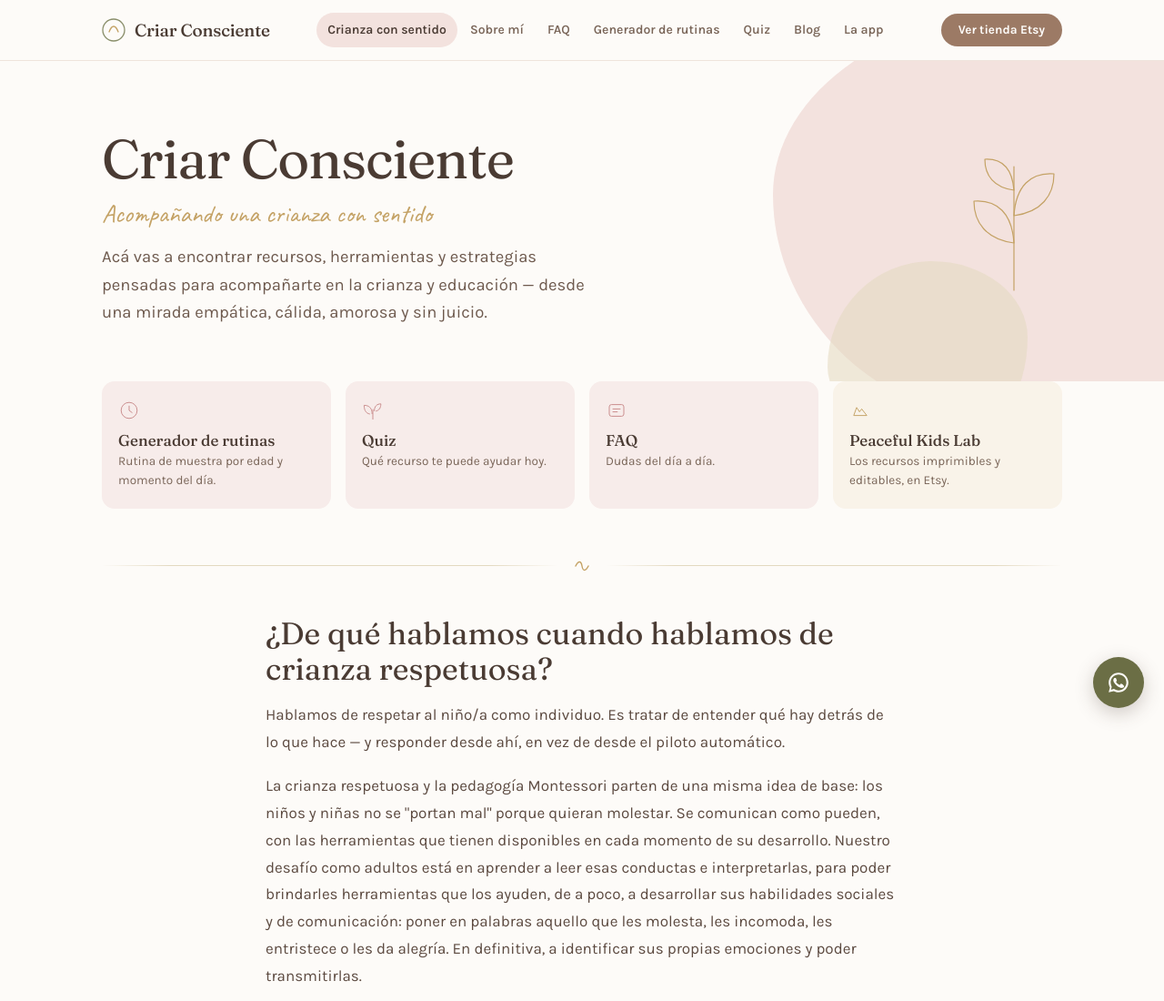
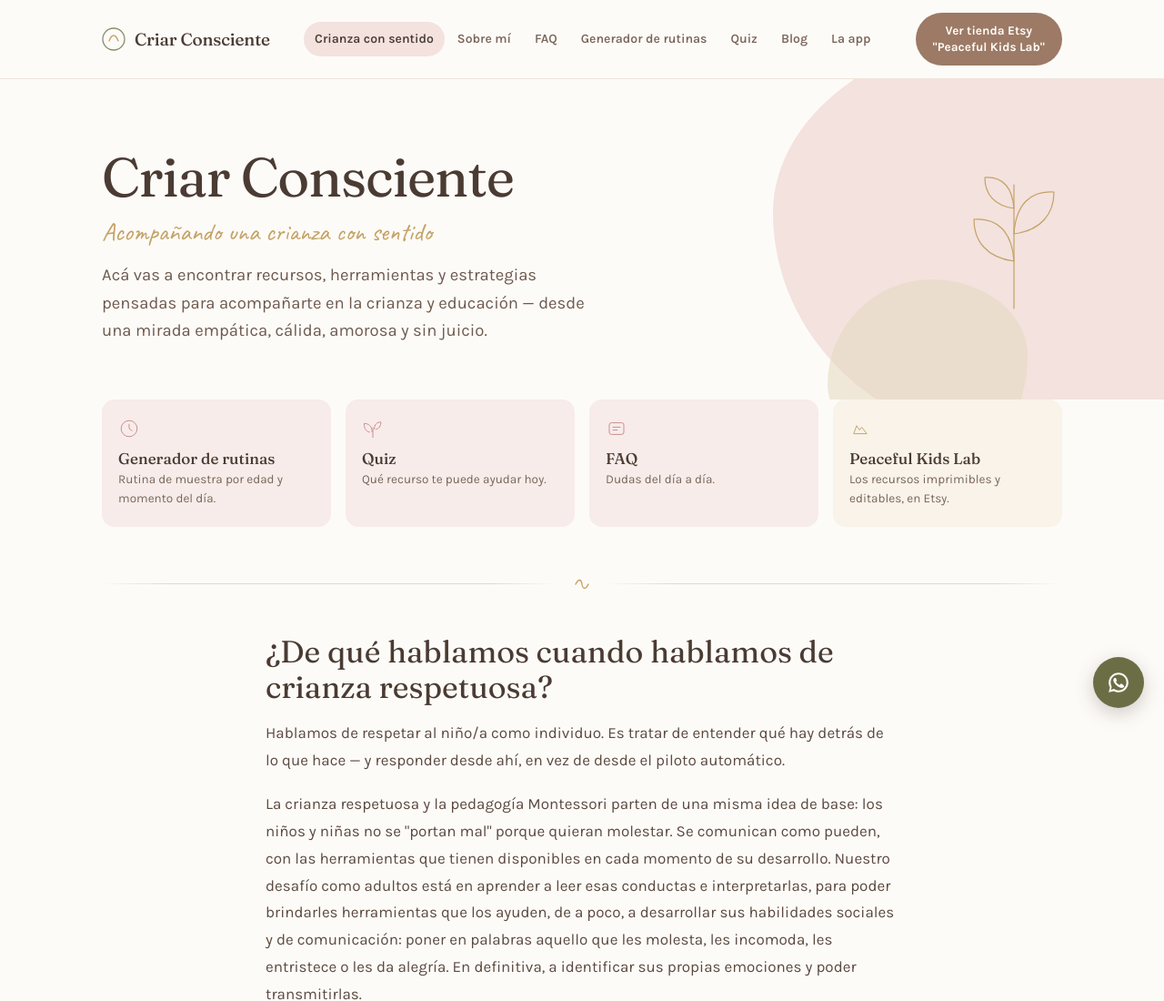
Before and after one commit to natilevy05-oss/criar-consciente, a website: page public/index.html in a window 1280 px wide. Shown: the top 1100 px of the page at 91% size. Drawn offline with Linux system fonts and the light colour scheme.

Commit message:
Agrega "Peaceful Kids Lab" al botón de Etsy de la barra de navegación
Coincide con el handoff de diseño, que muestra el botón en dos líneas:
"Ver tienda Etsy" / "Peaceful Kids Lab". Se aplica en las 7 páginas
(barra desktop y panel mobile comparten el mismo botón).

Co-Authored-By: Claude Sonnet 5 <noreply@anthropic.com>

```diff
--- a/public/css/style.css
+++ b/public/css/style.css
@@ -271,6 +271,8 @@ summary:focus-visible{
 .btn-text:hover{ color: var(--ink); }
 
 .btn-sm{ padding: 10px 18px; font-size: 13.5px; }
+
+.nav-etsy-btn{ line-height: 1.35; text-align: center; }
 
 /* ---------- Hero (home) ---------- */
 .hero{
--- a/public/index.html
+++ b/public/index.html
@@ -31,7 +31,7 @@
       <li><a href="/app.html">La app</a></li>
     </ul>
     <div class="nav-cta">
-      <a class="btn btn-brand btn-sm" href="https://www.etsy.com/shop/PeacefulKidsLab" target="_blank" rel="noopener">Ver tienda Etsy</a>
+      <a class="btn btn-brand btn-sm nav-etsy-btn" href="https://www.etsy.com/shop/PeacefulKidsLab" target="_blank" rel="noopener">Ver tienda Etsy<br>"Peaceful Kids Lab"</a>
     </div>
   </nav>
 </header>
```
Also changed, not shown: public/app.html (+1 -1 lines), public/blog.html (+1 -1 lines), public/faq.html (+1 -1 lines), public/generador.html (+1 -1 lines), public/quiz.html (+1 -1 lines), public/sobre-mi.html (+1 -1 lines).
